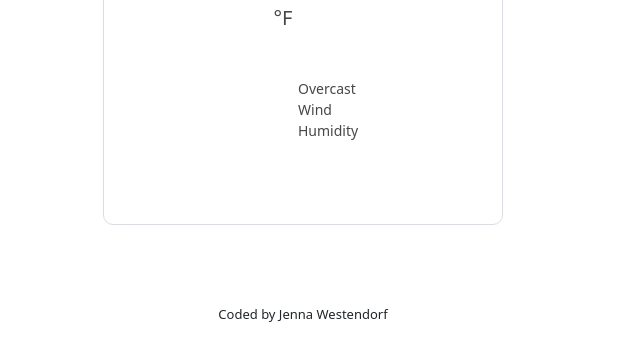
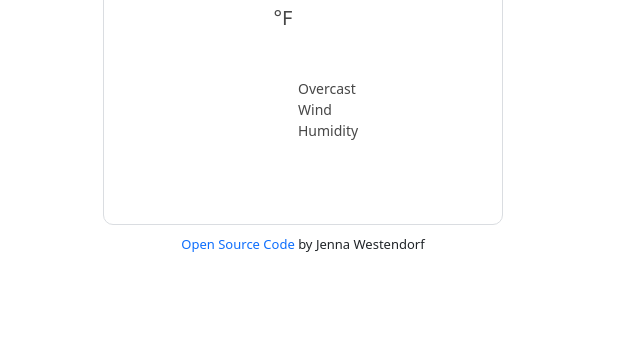
Before and after one commit to jleewest/weather-forecast-app, a plain HTML site: page index.html in a window 1280 px wide. Shown: the part 463-824 px from the top of the page, without its empty margins (337-977 px from the left). After the commit the page ends 800 px from the top, so only its background shows below. Drawn offline with nearby package versions, Linux system fonts and the light colour scheme; no server answers.

Commit message:
Add GitHub link to HTML

```diff
--- a/index.html
+++ b/index.html
@@ -53,8 +53,6 @@
               />
               <span id="current-temp"></span>
               <span class="temp-unit">°F
-                <!-- <a href="#" id="celsius" class="active">°C</a> | -->
-                <!-- <a href="#" id="fahrenheit"></a> -->
               </span>
             </div>
           </div>
@@ -70,7 +68,15 @@
           </div>
         </div>
       </div>
-      <footer>Coded by Jenna Westendorf</footer>
+      <footer>
+        <a
+        href="https://github.com/jleewest/my-project"
+        class="code-link"
+        target="blank"
+        >Open Source Code</a
+        >
+        by Jenna Westendorf
+      </footer>
     </div>
     <script src="src/script.js"></script>
   </body>
--- a/src/style.css
+++ b/src/style.css
@@ -1,7 +1,7 @@
 .weather-app {
   border: 1px solid #dadde1;
   padding: 15px;
-  margin: 40px auto;
+  margin: 40px auto -10px;
   border-radius: 10px;
   max-width: 400px;
 }
@@ -38,20 +38,12 @@ h2 {
   text-align: center;
 }
 
-a,
 .temp-unit {
   font-size: 20px;
   position: relative;
-  text-decoration: none;
   top: -44px;
   right: 20px;
 }
-
-/* .temp-unit .active {
-  color: #474747;
-  cursor: default;
-  font-size: 26px;
-} */
 
 .current-description {
   font-size: 14px;
@@ -75,6 +67,10 @@ a,
 
 footer {
   font-size: 13px;
-  padding: 40px;
+  padding: 20px;
   text-align: center;
 }
+
+.code-link {
+  text-decoration: none;
+}
```
